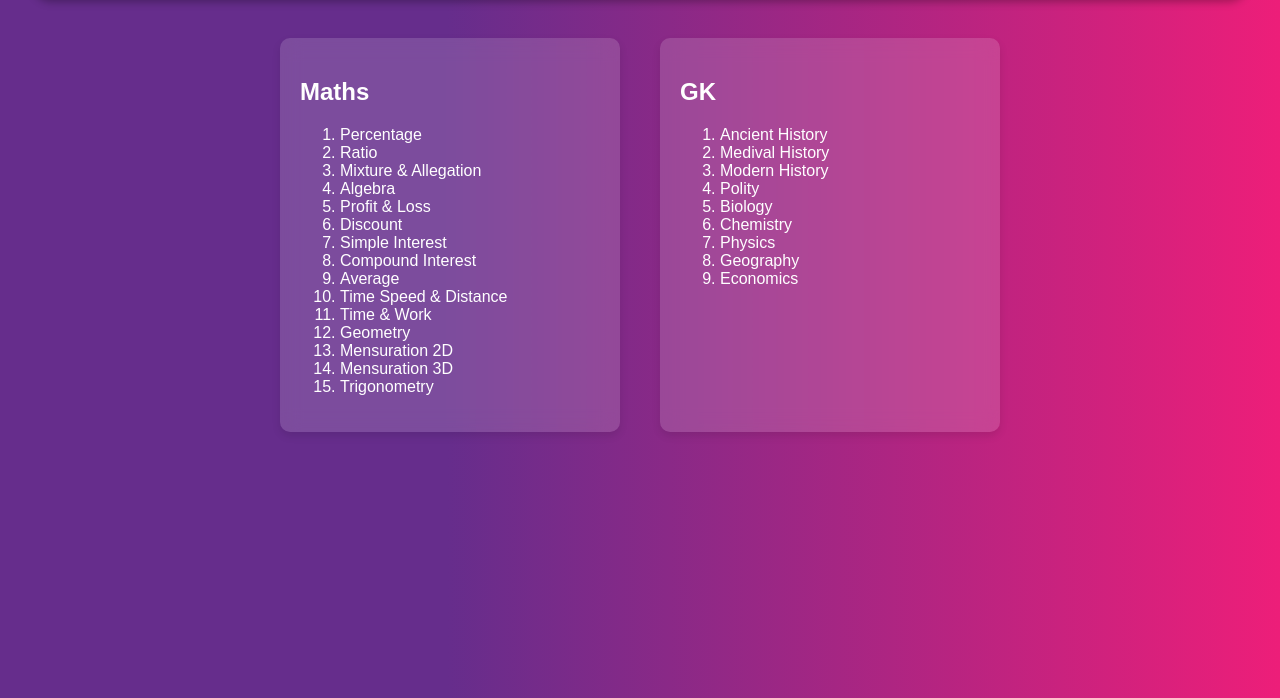
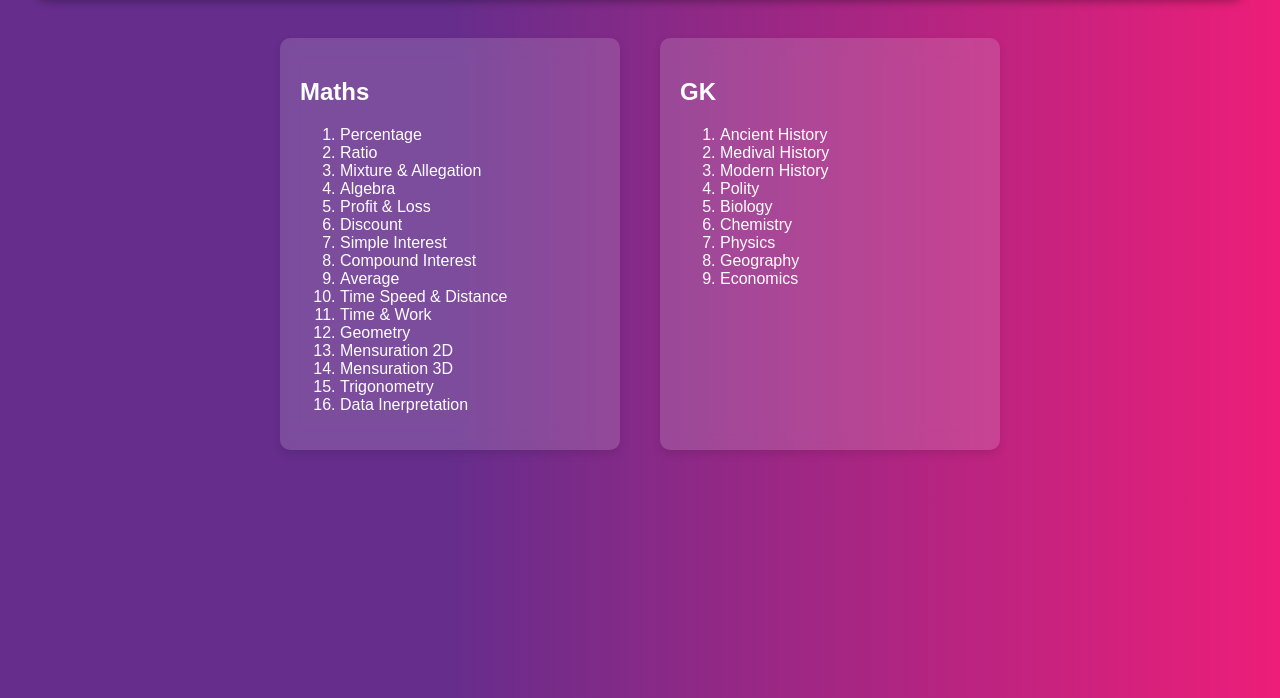
Before and after one commit to Janakraj-Bhati/Resources, a plain HTML site: page Rough/Rough.html in a window 1280 px wide. Shown: the part 102-800 px from the top of the page. Drawn offline with Linux system fonts and the light colour scheme.

Commit message:
Edited Rough.html

```diff
--- a/Rough/Rough.html
+++ b/Rough/Rough.html
@@ -41,6 +41,7 @@
         <li>Mensuration 2D</li>
         <li>Mensuration 3D</li>
         <li>Trigonometry</li>
+        <li>Data Inerpretation</li>
     </ol>
   </div>
 
```
